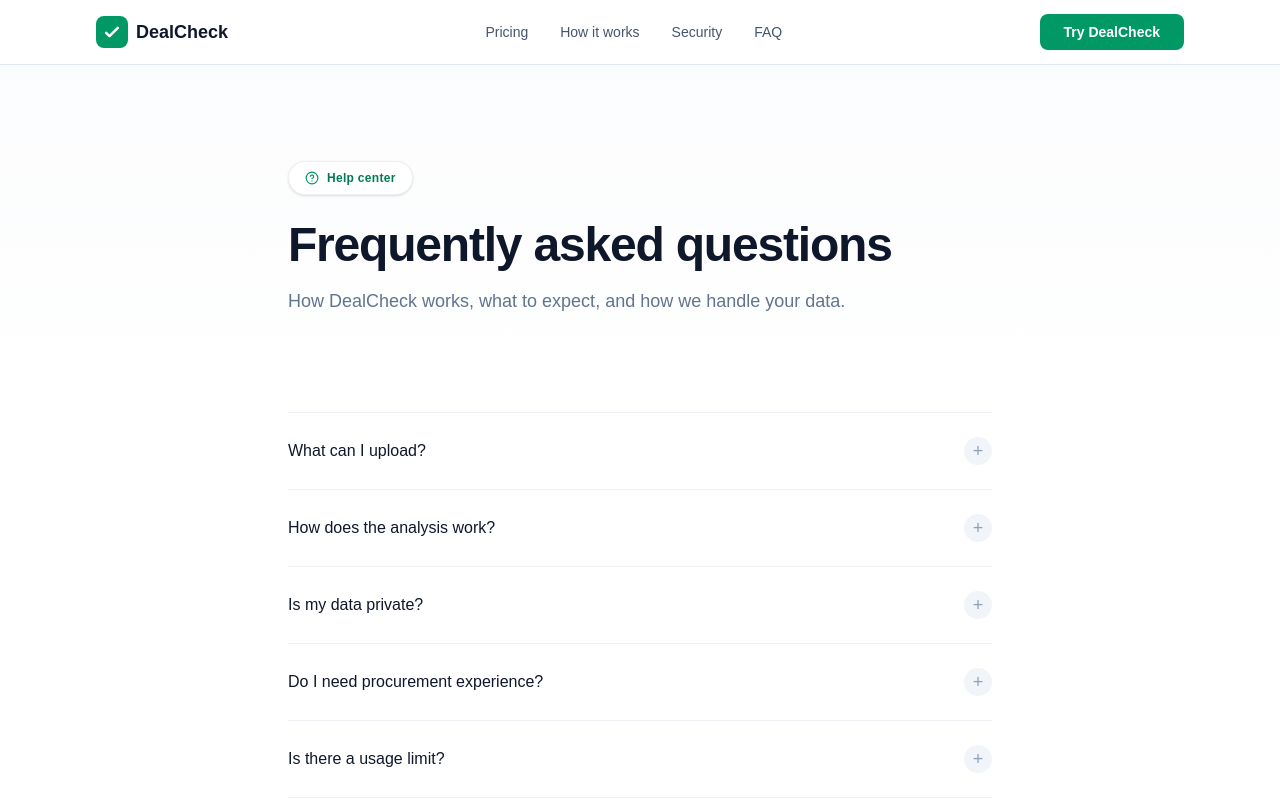
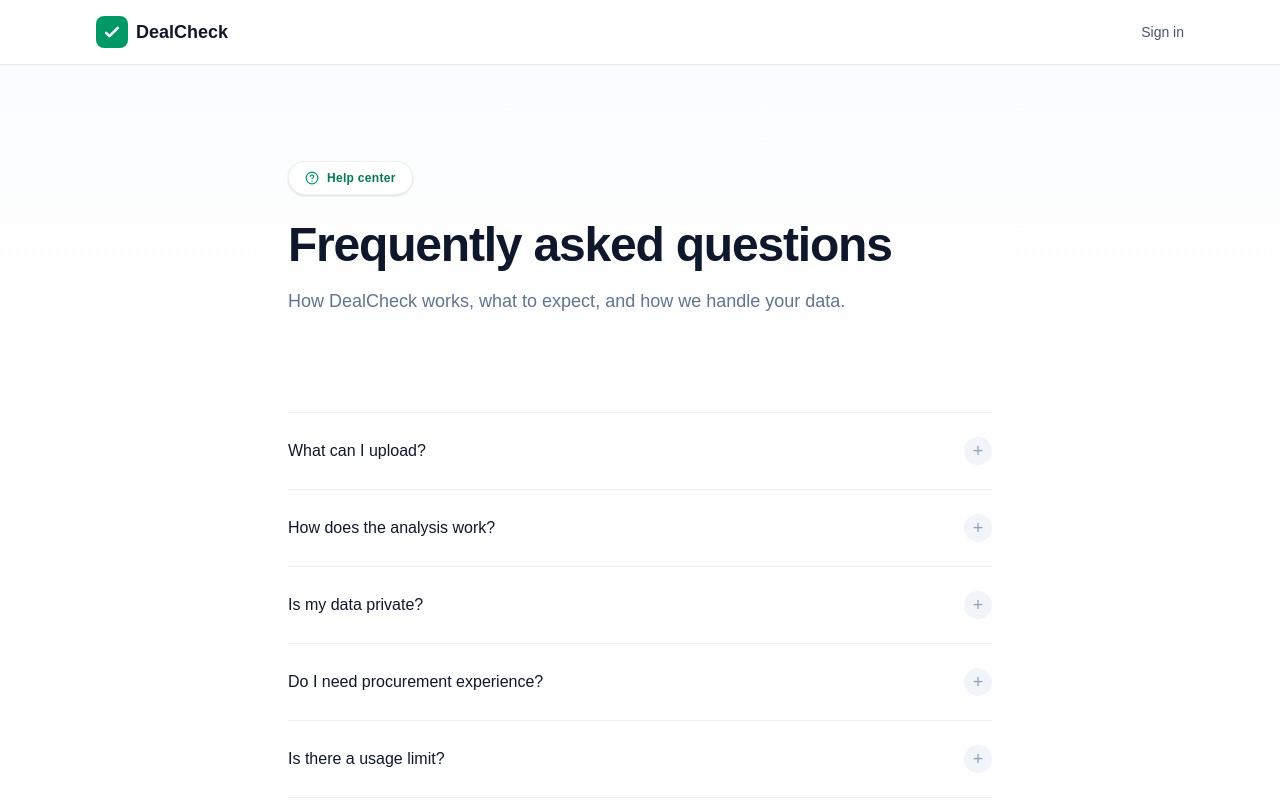
Before and after one commit to Boomchakalala/Dealcheck, a Next.js app: page /help in a window 1280 px wide. Shown: the top 800 px of the page. Built offline with nearby package versions, Linux system fonts and the light colour scheme.

Commit message:
Sandbox autosave

```diff
--- a/src/app/help/page.tsx
+++ b/src/app/help/page.tsx
@@ -17,7 +17,7 @@ export default function HelpPage() {
   return (
     <div className="min-h-screen bg-white flex flex-col">
       {/* Header */}
-      <Header />
+      <Header variant="public" />
 
       <main className="flex-1">
         <div className="relative overflow-hidden">
--- a/src/app/login/page.tsx
+++ b/src/app/login/page.tsx
@@ -54,7 +54,7 @@ export default function LoginPage() {
   return (
     <div className="min-h-screen bg-white flex flex-col">
       {/* Header */}
-      <Header />
+      <Header variant="public" />
 
       <main className="flex-1 flex items-center justify-center px-5 py-16 relative">
         <div className="absolute inset-0 bg-gradient-to-b from-emerald-50/30 via-white to-white pointer-events-none" />
--- a/src/app/pricing/page.tsx
+++ b/src/app/pricing/page.tsx
@@ -19,7 +19,7 @@ export default function PricingPage() {
   return (
     <div className="min-h-screen bg-white flex flex-col">
       {/* Header */}
-      <Header />
+      <Header variant="public" />
 
       <main className="flex-1">
         {/* Hero */}
--- a/src/app/privacy/page.tsx
+++ b/src/app/privacy/page.tsx
@@ -6,7 +6,7 @@ export default function PrivacyPage() {
   return (
     <div className="min-h-screen bg-white flex flex-col">
       {/* Header */}
-      <Header />
+      <Header variant="public" />
 
       <main className="flex-1">
         <div className="relative overflow-hidden">
--- a/src/app/terms/page.tsx
+++ b/src/app/terms/page.tsx
@@ -6,7 +6,7 @@ export default function TermsPage() {
   return (
     <div className="min-h-screen bg-white flex flex-col">
       {/* Header */}
-      <Header />
+      <Header variant="public" />
 
       <main className="flex-1">
         <div className="relative overflow-hidden">
--- a/src/app/try/page.tsx
+++ b/src/app/try/page.tsx
@@ -95,7 +95,7 @@ export default function TryPage() {
     return (
       <div className="min-h-screen bg-gradient-to-b from-slate-50 to-white">
         {/* Header */}
-        <Header />
+        <Header variant="public" />
 
         <main className="max-w-5xl mx-auto px-5 sm:px-8 py-12">
           <div className="mb-6">
@@ -121,7 +121,7 @@ export default function TryPage() {
   return (
     <div className="min-h-screen bg-gradient-to-b from-slate-50 to-white">
       {/* Header */}
-      <Header />
+      <Header variant="public" />
 
       <main className="max-w-4xl mx-auto px-5 sm:px-8 py-16">
         <div className="text-center mb-12">
--- a/src/components/Header.tsx
+++ b/src/components/Header.tsx
@@ -1,7 +1,7 @@
 import Link from 'next/link'
 
 interface HeaderProps {
-  variant?: 'default' | 'app'
+  variant?: 'default' | 'app' | 'public'
   userEmail?: string
 }
 
@@ -41,6 +41,36 @@ export function Header({ variant = 'default', userEmail }: HeaderProps) {
     )
   }
 
+  // Public pages (login, pricing, help, etc.) - show Sign in link
+  if (variant === 'public') {
+    return (
+      <header className="sticky top-0 z-50 border-b border-slate-200 bg-white/80 backdrop-blur-md">
+        <div className="max-w-6xl mx-auto px-5 sm:px-8">
+          <div className="flex items-center justify-between h-16">
+            {/* Logo */}
+            <Link href="/" className="flex items-center gap-2">
+              <div className="w-8 h-8 rounded-lg bg-emerald-600 flex items-center justify-center">
+                <svg className="w-5 h-5 text-white" fill="none" viewBox="0 0 24 24" stroke="currentColor">
+                  <path strokeLinecap="round" strokeLinejoin="round" strokeWidth={3} d="M5 13l4 4L19 7" />
+                </svg>
+              </div>
+              <span className="text-lg font-bold text-slate-900">DealCheck</span>
+            </Link>
+
+            {/* Sign in link */}
+            <Link
+              href="/login"
+              className="text-sm font-medium text-slate-600 hover:text-slate-900 transition-colors"
+            >
+              Sign in
+            </Link>
+          </div>
+        </div>
+      </header>
+    )
+  }
+
+  // Landing page - show navigation + Try DealCheck button
   return (
     <header className="sticky top-0 z-50 border-b border-slate-200 bg-white/80 backdrop-blur-md">
       <div className="max-w-6xl mx-auto px-5 sm:px-8">
```
